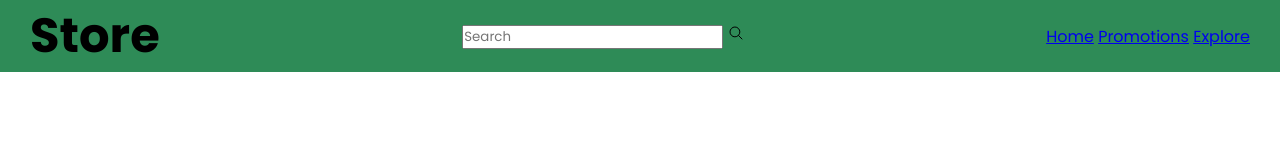
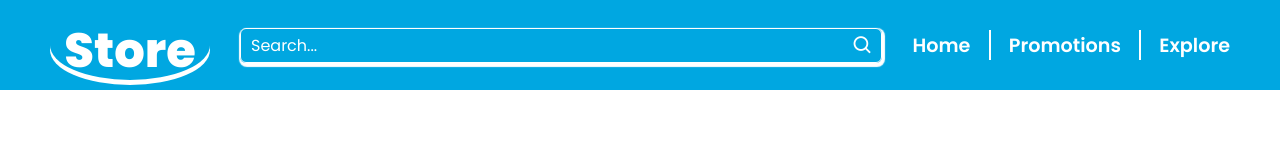
Before and after one commit to BRUNOQUI206/layout-store-git, a plain HTML site: page header.html in a window 1280 px wide. Drawn offline with nearby package versions, Linux system fonts and the light colour scheme.

Commit message:
Header update

```diff
--- a/index.html
+++ b/header.html
@@ -3,29 +3,31 @@
   <head>
     <meta charset="UTF-8" />
     <meta name="viewport" content="width=device-width, initial-scale=1.0" />
-    <link rel="stylesheet" href="style.css" />
+    <link rel="stylesheet" href="style/header.css" />
+    <link
+      href="https://unpkg.com/boxicons@2.1.4/css/boxicons.min.css"
+      rel="stylesheet"
+    />
     <title>Store</title>
   </head>
   <body>
     <header class="header">
       <div class="logo">
-        <h1>Store</h1>
+        <h1><a href="#">Store</a></h1>
       </div>
-      <div class="search">
-        <input type="Search" placeholder="Search" />
-        <i><ion-icon name="search-outline"></ion-icon></i>
-      </div>
+      <form action="#" class="search-bar">
+        <input type="text" placeholder="Search..." />
+        <button type="submit"><i class="bx bx-search"></i></button>
+      </form>
       <div class="nav-bar">
           <a href="#">Home</a>
+          <span></span>
           <a href="#">Promotions</a>
+          <span></span>
           <a href="#">Explore</a>
       </div>
     </header>
 
-    <script
-      type="module"
-      src="https://unpkg.com/ionicons@7.1.0/dist/ionicons/ionicons.esm.js"
-    ></script>
     <script src="script.js"></script>
   </body>
 </html>
--- a/style.css
+++ /dev/null
@@ -1,31 +0,0 @@
-@import url('https://fonts.googleapis.com/css2?family=Poppins:wght@200;300;400;500;600;700;800;900&display=swap');
-
-:root {
-    --text-color: #ffffff;
-    --background-color: #00171F;
-    --primary-color: #003459;
-    --secondary-color: #00A7E1;
-    --other-color: #007EA7;
-}
-
-* {
-    margin: 0;
-    padding: 0;
-    box-sizing: border-box;
-    font-family: 'Poppins', sans-serif;
-}
-
-/* Header */
-.header {
-    position: fixed;
-    width: 100%;
-    display: flex;
-    align-items: center;
-    justify-content: space-between;
-    padding: 0 30px;
-    background-color: seagreen;
-
-    .logo {
-        font-size: 1.5em;
-    }
-}
--- /dev/null
+++ b/style/header.css
@@ -0,0 +1,129 @@
+@import url("https://fonts.googleapis.com/css2?family=Poppins:wght@200;300;400;500;600;700;800;900&display=swap");
+
+:root {
+  --text-color: #ffffff;
+  --background-color: #00171f;
+  --primary-color: #003459;
+  --secondary-color: #00a7e1;
+  --other-color: #007ea7;
+}
+
+* {
+  margin: 0;
+  padding: 0;
+  box-sizing: border-box;
+  font-family: "Poppins", sans-serif;
+}
+
+/* Header */
+.header {
+  position: fixed;
+  width: 100%;
+  display: flex;
+  align-items: center;
+  justify-content: space-between;
+  padding: 10px 50px;
+  background-color: var(--secondary-color);
+
+  .logo {
+    border-radius: 50%;
+    box-shadow: 0px 5px 0px 0px var(--text-color);
+    margin-right: 30px;
+    padding: 5px;
+
+    h1 {
+        text-align: center;
+        width: 150px;
+        height: 60px;
+    }
+
+    a {
+      color: var(--text-color);
+      font-size: 1.5em;
+      font-weight: 800;
+      text-decoration: none;
+    }
+  }
+
+  .search-bar {
+    width: 60%;
+    height: 35px;
+    background: transparent;
+    border: 1px solid var(--text-color);
+    box-shadow: 1px 2px 1px 2px var(--text-color);
+    border-radius: 6px;
+    display: flex;
+    align-items: center;
+
+    input {
+      width: 100%;
+      background: transparent;
+      border: none;
+      outline: none;
+      font-size: 16px;
+      color: var(--text-color);
+      padding-left: 10px;
+
+      &::placeholder {
+        color: var(--text-color);
+      }
+    }
+    button {
+      width: 40px;
+      height: 100%;
+      background: transparent;
+      border: none;
+      outline: none;
+      display: flex;
+      justify-content: center;
+      align-items: center;
+      cursor: pointer;
+
+      i {
+        font-size: 22px;
+        color: var(--text-color);
+      }
+    }
+  }
+
+  .nav-bar {
+    position: relative;
+    width: 350px;
+    display: flex;
+    align-items: center;
+    justify-content: space-between;
+    margin-left: 30px;
+
+    span {
+      height: 30px;
+      border: 1px solid var(--text-color);
+    }
+
+    a {
+      position: relative;
+      color: var(--text-color);
+      font-size: 1.2em;
+      text-decoration: none;
+      font-weight: 600;
+
+      &::after {
+        content: "";
+        position: absolute;
+        left: 0;
+        bottom: -6px;
+        width: 100%;
+        height: 3px;
+        background: #fff;
+        border-radius: 5px;
+        transform-origin: right;
+        transform: scale(0);
+        transition: transform 0.5s;
+      }
+
+      &:hover::after {
+        transform-origin: left;
+        transform: scale(1);
+      }
+    }
+  }
+}
```
